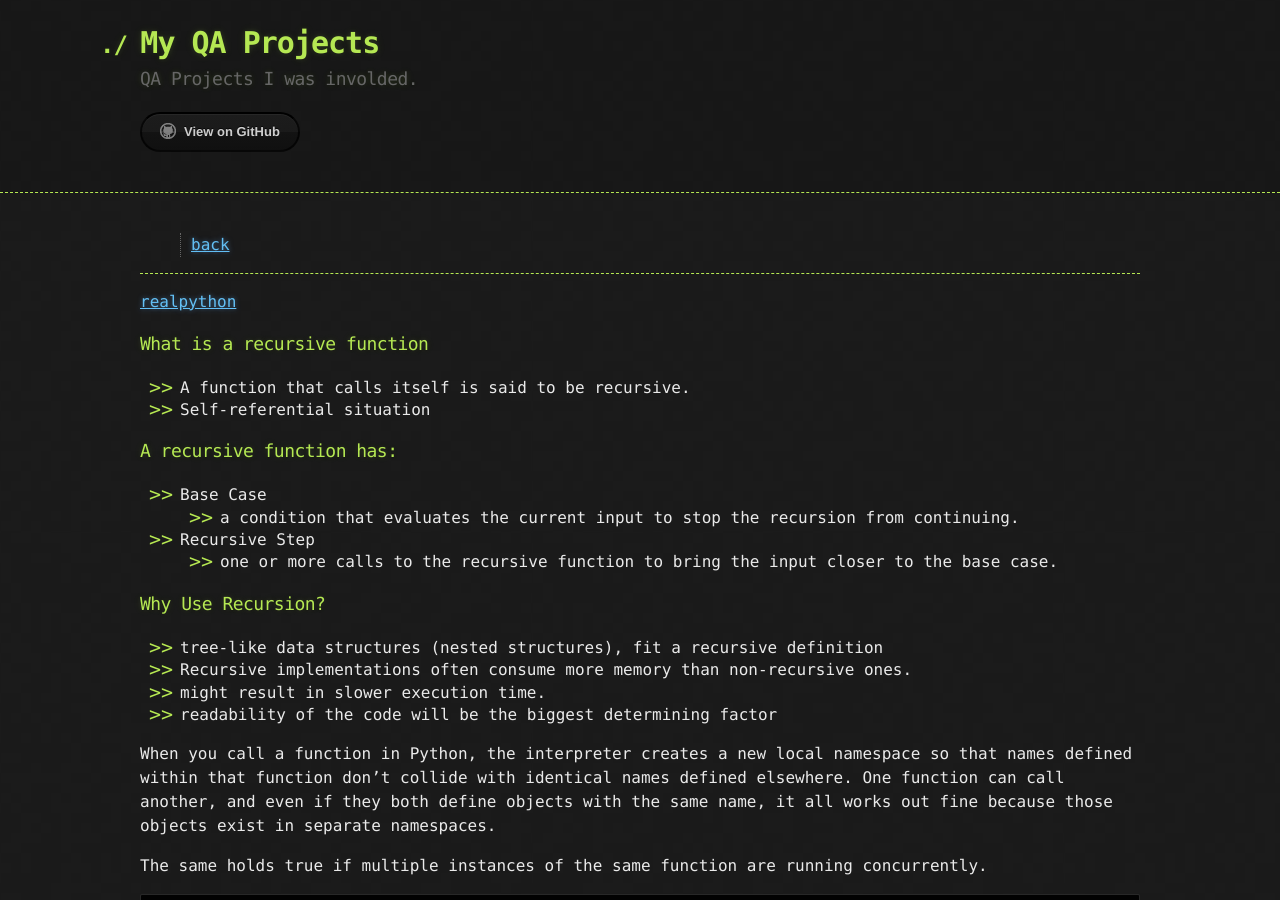
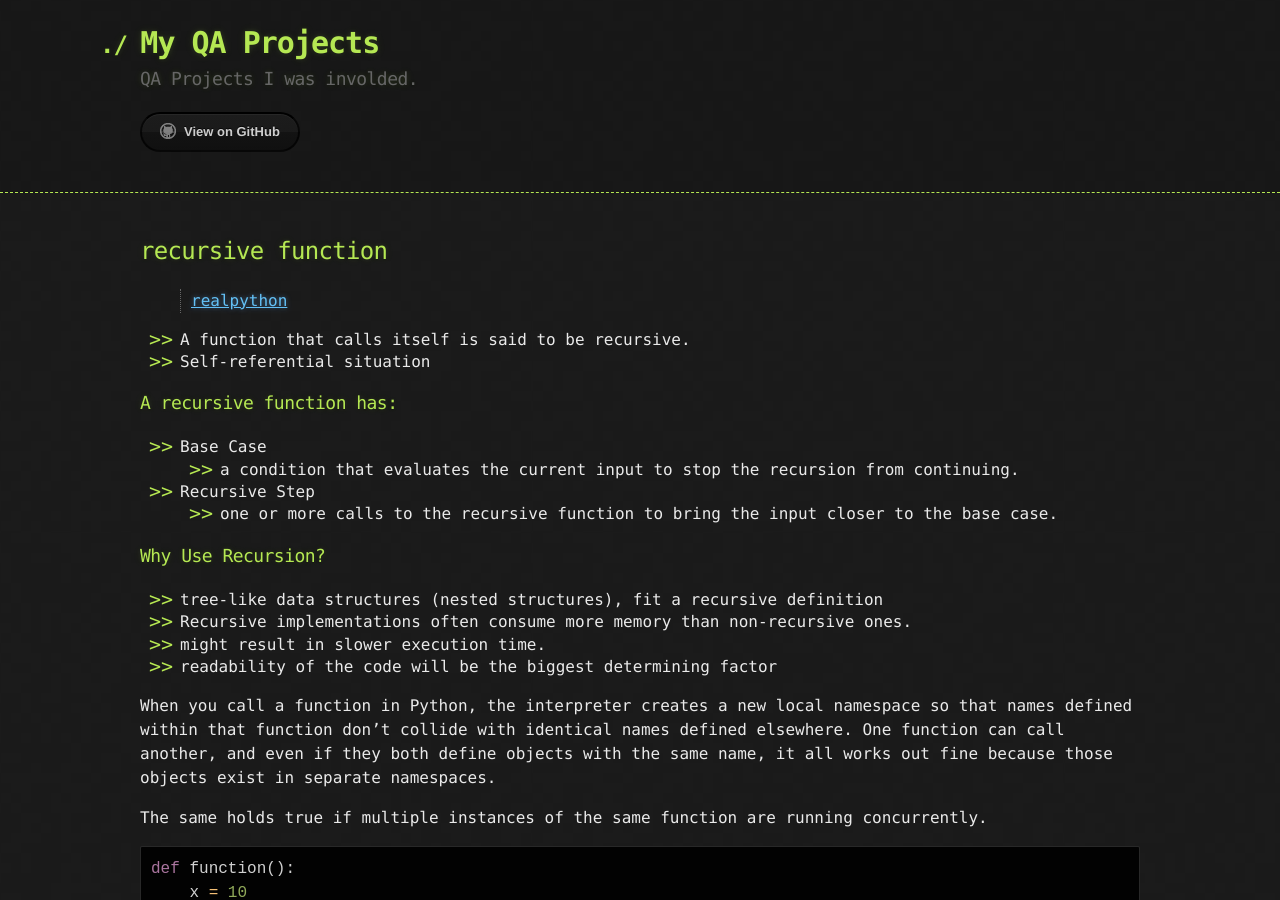
Before and after one commit to sciustechnologia/sciustechnologia.github.io, a Jekyll site: the page built from python/06_functions/0610_recursion.md, in a window 1280 px wide and 900 px high. Built offline with Jekyll 4.4.1, drawn with Linux system fonts in a browser that asks for light colours.

Commit message:
Update 0610_recursion.md

```diff
--- a/python/06_functions/0610_recursion.md
+++ b/python/06_functions/0610_recursion.md
@@ -2,13 +2,11 @@
 title: Function - Recursion
 layout: default
 ---
-> [back](./index.html)
 
----
 
-[realpython](https://realpython.com/python-recursion/#why-use-recursion)
 
-### What is a recursive function
+## recursive function
+> [realpython](https://realpython.com/python-recursion/#why-use-recursion)
 
 - A function that calls itself is said to be recursive.
 - Self-referential situation
```
